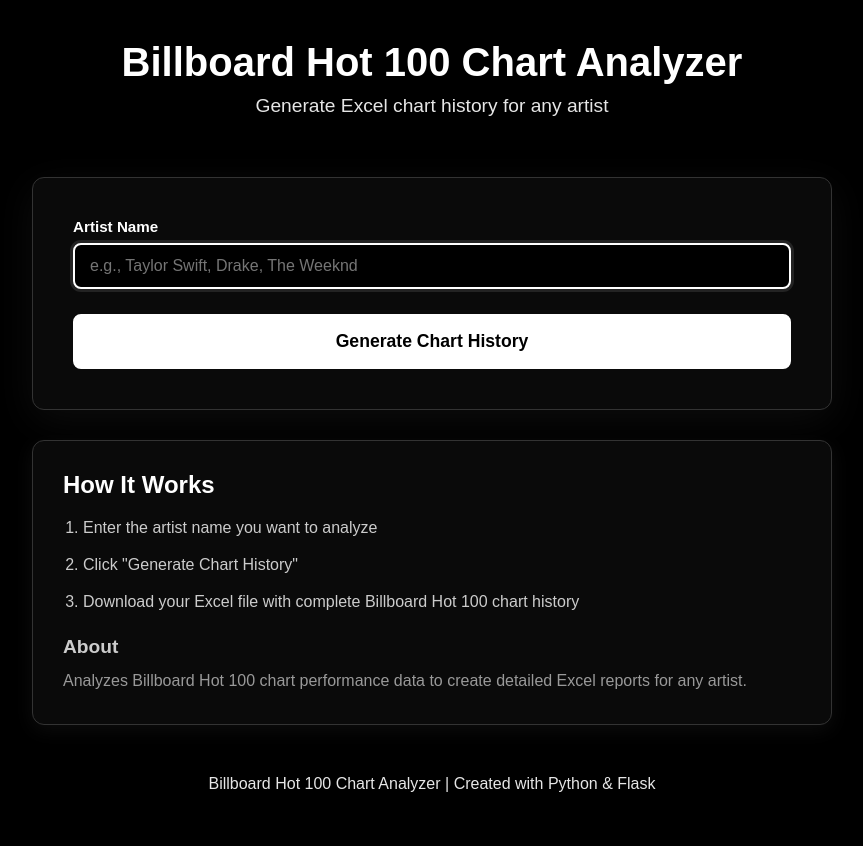
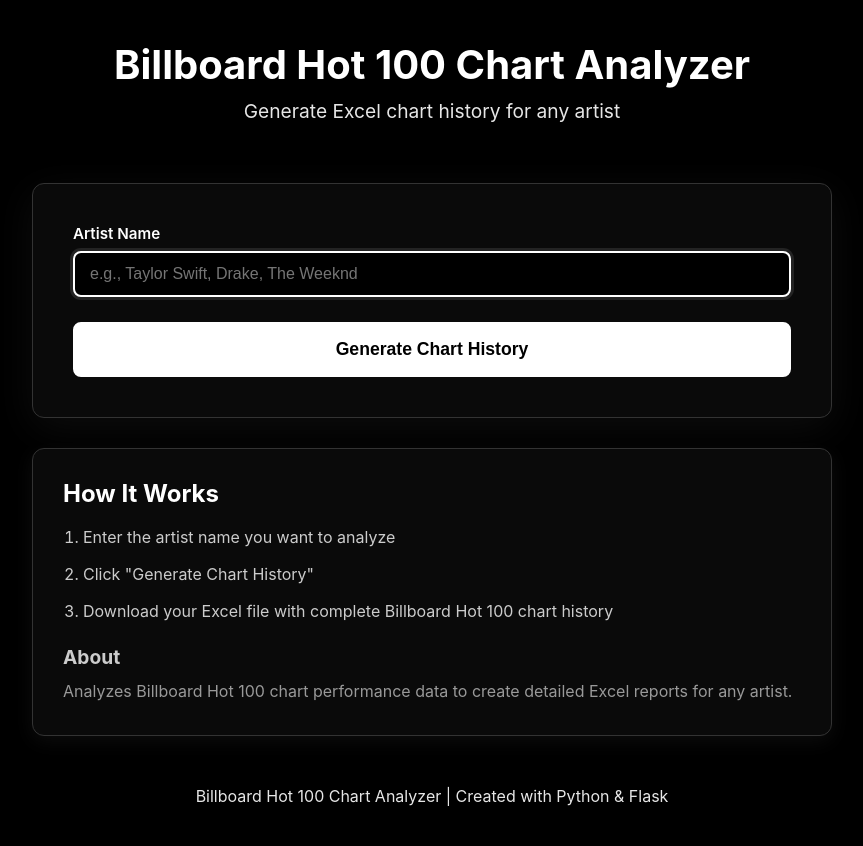
Before and after one commit to prangonbarua/Billboard-Hot-100-Website, a Flask app: page / in a window 1280 px wide. Shown: the whole page, without its empty margins (208-1071 px from the left). Before the commit the page ends 792 px from the top, so only its background shows below. Run offline with Flask 3, Linux system fonts and the light colour scheme.

Commit message:
Revert font to system fonts (removed Arial)

```diff
--- a/static/style.css
+++ b/static/style.css
@@ -5,7 +5,7 @@
 }
 
 body {
-    font-family: Arial, sans-serif;
+    font-family: -apple-system, BlinkMacSystemFont, 'Segoe UI', Roboto, Oxygen, Ubuntu, Cantarell, sans-serif;
     background: #000000;
     min-height: 100vh;
     padding: 20px;
```
